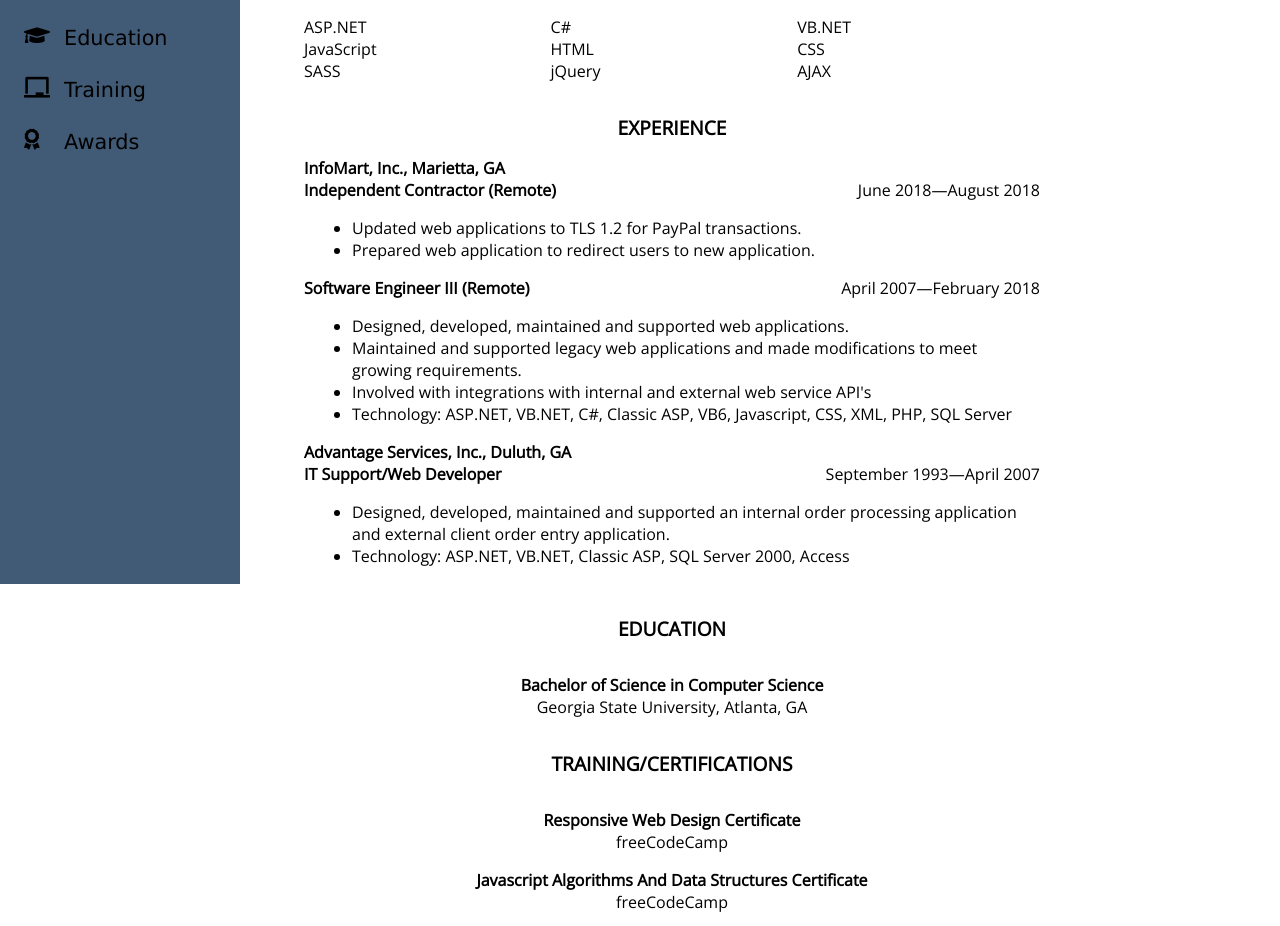
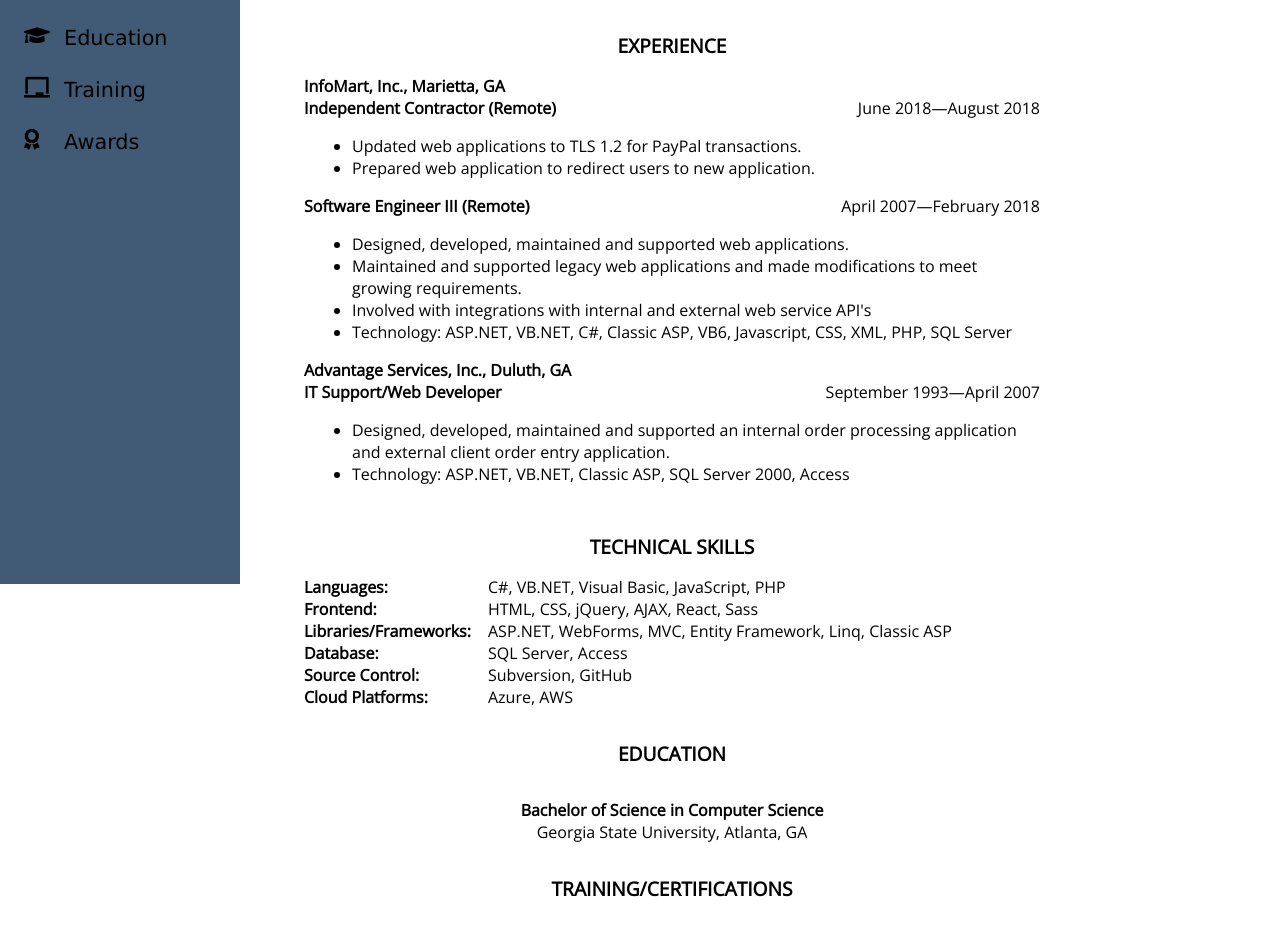
Before and after one commit to krissydotnet/krissy_dukesnet, a plain HTML site: page resume.html in a window 1280 px wide. Shown: the part 216-1142 px from the top of the page. Drawn offline with nearby package versions, Linux system fonts and the light colour scheme.

Commit message:
Updated resume

```diff
--- a/resume.html
+++ b/resume.html
@@ -71,7 +71,7 @@
 
         <article id="resume">
             <header class="resume-header">
-                <h1>KRISTINA L. DUKES</h1>
+                <h1>KRISSY DUKES</h1>
             </header>
             <section class="contact-info" id="contact">
                 <div class="left">
@@ -89,17 +89,9 @@
                     <h2 class="section-header">FULL STACK WEB DEVELOPER</h2>
                 </header>
                 <p><!-- Summary Info Goes here--></p>
-                <div class="skills">
-                    <div class="skill">ASP.NET</div>
-                    <div class="skill">C#</div>
-                    <div class="skill">VB.NET</div>
-                    <div class="skill">JavaScript</div>
-                    <div class="skill">HTML</div>
-                    <div class="skill">CSS</div>
-                    <div class="skill">SASS</div>
-                    <div class="skill">jQuery</div>
-                    <div class="skill">AJAX</div>
-                </div>
+
+
+
             </section>
             <section class="experience">
                 <header>
@@ -192,42 +184,28 @@
 
                 </div>
             </section>
-            <!--
+
             <section class="technical" id="technical">
                 <header>
-                    <h2 class="section-header">TECHNICAL EXPERTISE</h2>
+                    <h2 class="section-header">TECHNICAL SKILLS</h2>
                 </header>
                 <div class="technical-content">
-                    <div class="label">Protocols / Equipment: </div>
-                    <div class="description">Femtocell, 3GPP standards, WiFi, SSL, VPN, LAN/WAN, TCP/IP, FTP, TFTP,
-                        Terminal Services, DNS, Remote Desktop, SNMP, RCL/NP, ATM, QAM-64, QAM-256, QPSK, DOCSIS, DBDS,
-                        Riverstone, Prisma, Cisco, and Alcatel protocols and equipment</div>
-                    <div class="label">Architecture:</div>
-                    <div class="description">Cisco UCS, Intel, and SPARC based systems operating on Solaris, Linux and
-                        Windows</div>
-                    <div class="label">DB Tools:</div>
-                    <div class="description">Oracle, MySQL, MongoDB and Informix Database Administration</div>
-                    <div class="label">Programming:</div>
-                    <div class="description">Shell scripting (BASH, KSH, etc), Python, Expect-Tcl, R-programming, Perl
-                    </div>
-                    <div class="label">Applications:</div>
-                    <div class="description">HP OpenView (including NNM and OMU configurations), HP Network Automation
-                        servers, and Cisco Network Compliance Manager, Citrix XenApp, VMware ESXi, OpenStack (RedHat and
-                        Canonical), Microsoft Office Product Suite, Microsoft Visio, Symantec and McAfee Antivirus,
-                        Ethereal, Nortel and SonicWall VPN, Oracle, Informix, XML, HTML, Clarify, SPG, IIS, various
-                        webservices</div>
-
+                    <div class="label">Languages: </div>
+                    <div class="description">C#, VB.NET, Visual Basic, JavaScript, PHP</div>
+                    <div class="label">Frontend:</div>
+                    <div class="description">HTML, CSS, jQuery, AJAX, React, Sass</div>
+                    <div class="label">Libraries/Frameworks:</div>
+                    <div class="description">ASP.NET, WebForms, MVC, Entity Framework, Linq, Classic ASP</div>
+                    <div class="label">Database:</div>
+                    <div class="description">SQL Server, Access</div>
+                    <div class="label">Source Control:</div>
+                    <div class="description">Subversion, GitHub</div>
+                    <div class="label">Cloud Platforms:</div>
+                    <div classs="description">Azure, AWS</div>
                 </div>
 
-                <ul>
+            </section>
 
-                    <li>Onsite support of Time Warner Regional Network Control Systems in Denver, CO</li>
-                    <li>Onsite support of Adelphia DBDS Network operations in Buffalo, NY</li>
-                    <li>Onsite presentation of Scientific Atlanta Multiroom Digital Video Recorder for Time Warner West
-                        Division in San Antonio, Corpus Christi, and El Paso, TX.</li>
-                </ul>
-            </section>
-            -->
             <section class="education" id="education">
                 <header>
                     <h2 class="section-header">
@@ -252,18 +230,14 @@
                         <div class="degree">
                                 Responsive Web Design Certificate
                         </div>
+                        <div class="degree">
+                                Javascript Algorithms And Data Structures Certificate
+                        </div>
                         <div class="school-name">
                                 freeCodeCamp
                         </div>
                     </div>
-                    <div class="school">
-                            <div class="degree">
-                                    Javascript Algorithms And Data Structures Certificate
-                            </div>
-                            <div class="school-name">
-                                    freeCodeCamp
-                            </div>
-                        </div>
+
                         <div class="school">
                                 <div class="degree">
                                         Web Development Online Bootcamp - HTML, CSS, JavaScript, AJAX
--- a/styles/styles.css
+++ b/styles/styles.css
@@ -168,13 +168,15 @@ body {
 }
 
 .skills {
+
     padding-top: 1rem;
     display: flex;
     flex-flow: row wrap;
-    justify-content: space-between;
+    justify-content: center;
 }
 .skill {
-    flex-basis: 33%;
+    flex-basis: 25%;
+
 }
 .employer-name {
     font-weight: bold;
```
Also changed, not shown: index.html (+1 -1 lines).
